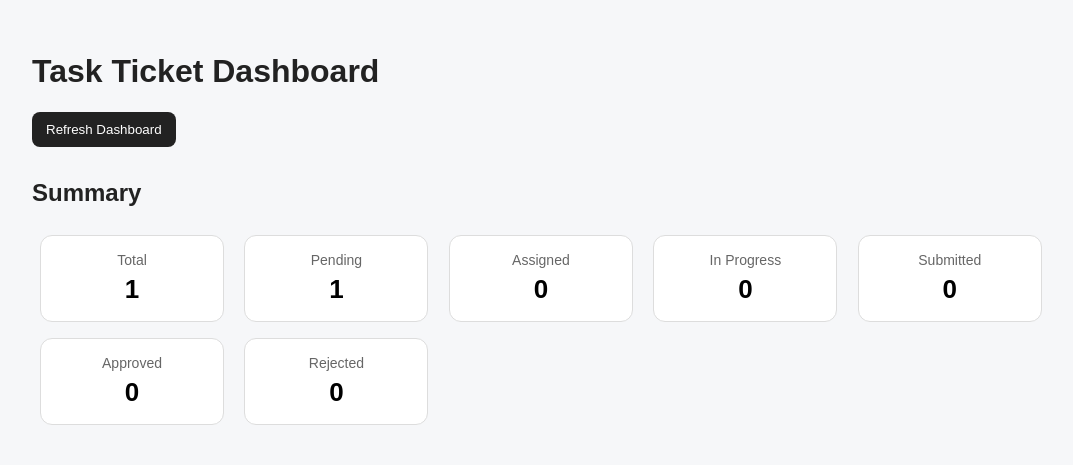
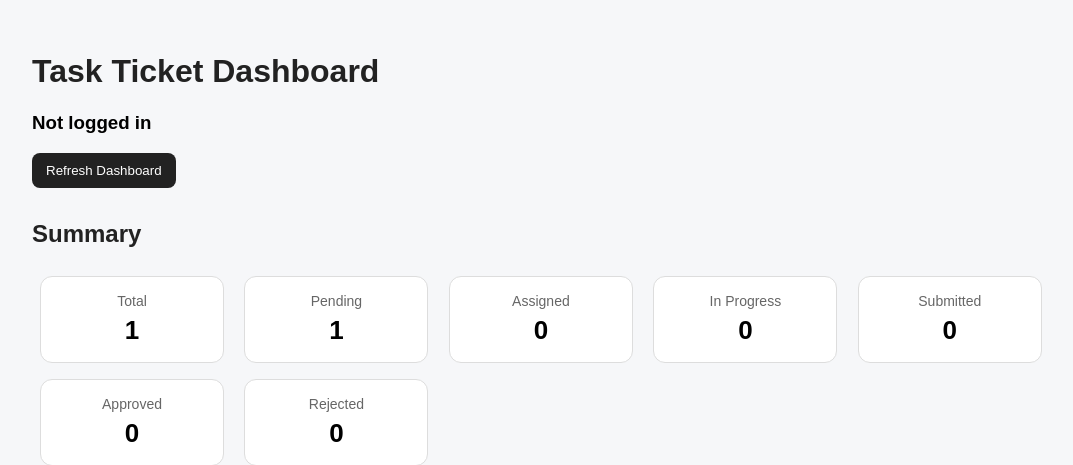
Before and after one commit to xtinghw/taskTicketSystem, a Flask app: page /dashboard in a window 1280 px wide. Shown: the top 465 px of the page, without its empty margins (0-1073 px from the left). Run offline with Flask 3, Linux system fonts and the light colour scheme; data comes from the database, SQL or seed files in the repository; data that the repository does not hold is empty.

Commit message:
Show current user and role-based manager section on dashboard

```diff
--- a/templates/index.html
+++ b/templates/index.html
@@ -80,6 +80,12 @@
 <body>
 
 <h1>Task Ticket Dashboard</h1>
+<h3 id="userInfo">Checking user</h3>
+
+<div id="managerSection" style="display: none;">
+    <h2>Manager Controls</h2>
+    <p>You can assign, approve and reject tickets.</p>
+</div>
 
 <div class="section">
     <button onclick="loadDashboard()">Refresh Dashboard</button>
@@ -121,6 +127,26 @@
 </div>
 
 <script>
+async function loadUser(){
+    const res = await fetch("/me");
+    const user = await res.json();
+
+    if(!user.logged_in){
+        document.getElementById("userInfo").innerText = "Not logged in";
+        document.getElementById("managerSection").style.display = "none";
+        return;
+    }
+
+    document.getElementById("userInfo").innerText =
+        "Logged in as: " + user.display_name + " (" + user.role + ")";
+
+    if(user.role === "manager"){
+        document.getElementById("managerSection").style.display = "block";
+    } else {
+        document.getElementById("managerSection").style.display = "none";
+    }
+}
+
 async function loadSummary() {
     const res = await fetch("/dashboard/summary");
     const data = await res.json();
@@ -207,7 +233,10 @@ function loadDashboard() {
     loadTickets();
 }
 
-window.onload = loadDashboard;
+window.onload = function(){
+    loadUser();
+    loadDashboard();
+}
 </script>
 
 </body>
```
